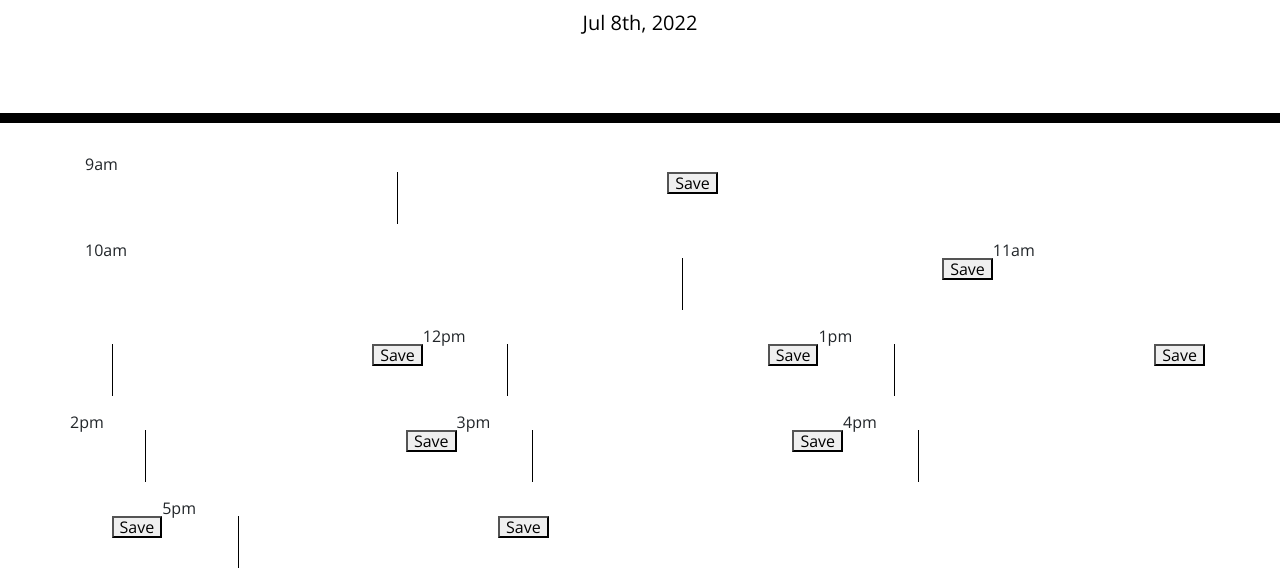
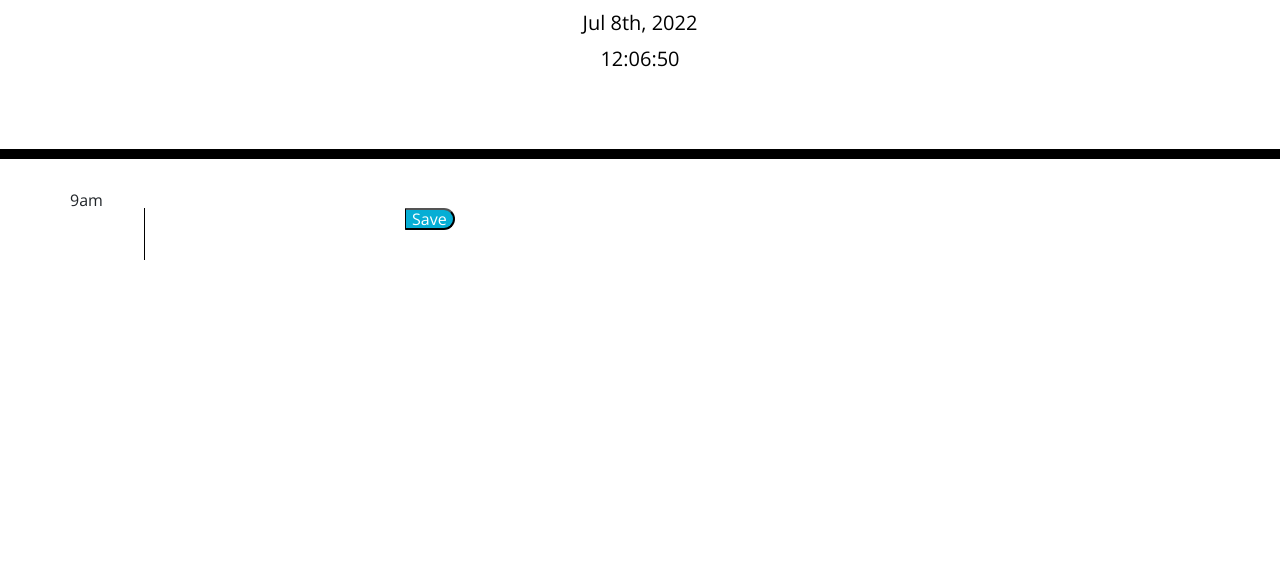
Before and after one commit to holgateb/work-day-scheduler, a plain HTML site: page index.html in a window 1280 px wide. Shown: the part 181-758 px from the top of the page. Drawn offline with nearby package versions, Linux system fonts and the light colour scheme; files that its build step writes are made by us from their sources.

Commit message:
finished for loop.

```diff
--- a/assets/css/style.css
+++ b/assets/css/style.css
@@ -12,6 +12,10 @@ textarea {
   color: #000000;
   border-left: 1px solid black;
   padding: 10px;
+}
+
+.timeblocks {
+  justify-content: center;
 }
 
 .jumbotron {
--- a/index.html
+++ b/index.html
@@ -18,89 +18,29 @@
       href="https://fonts.googleapis.com/css?family=Open+Sans&display=swap"
       rel="stylesheet"
     />
-    <link rel="stylesheet" href="style.css" />
+    <link rel="stylesheet" href="./assets/css/style.css" />
+
     <title>Work Day Scheduler</title>
   </head>
 
   <body>
+
     <header class="jumbotron">
       <h1 class="display-3">Work Day Scheduler</h1>
       <p class="lead">A simple calendar app for scheduling your work day</p>
       <p id="currentDay" class="lead">text</p>
+      <p id="currentTime" class="lead">text</p>
     </header>
+
     <div class="container" id="timeblocks">
       <!-- Timeblocks go here -->
       <div class="row">
-        <div class="col-3">9am</div>
+        <div>9am</div>
         <div>
-          <textarea name="" id="" class="col-6"></textarea>
+          <textarea ></textarea>
         </div>
         <div>
-          <button data-hour="9">Save</button>
-        </div>
-
-        <div class="col-6">10am</div>
-        <div>
-          <textarea name="" id=""></textarea>
-        </div>
-        <div>
-          <button data-hour="10">Save</button>
-        </div>
-
-        <div>11am</div>
-        <div>
-          <textarea name="" id=""></textarea>
-        </div>
-        <div>
-          <button data-hour="11">Save</button>
-        </div>
-
-        <div>12pm</div>
-        <div>
-          <textarea name="" id=""></textarea>
-        </div>
-        <div>
-          <button data-hour="12">Save</button>
-        </div>
-
-        <div>1pm</div>
-        <div>
-          <textarea name="" id=""></textarea>
-        </div>
-        <div>
-          <button data-hour="13">Save</button>
-        </div>
-
-        <div>2pm</div>
-        <div>
-          <textarea name="" id=""></textarea>
-        </div>
-        <div>
-          <button data-hour="14">Save</button>
-        </div>
-
-        <div>3pm</div>
-        <div>
-          <textarea name="" id=""></textarea>
-        </div>
-        <div>
-          <button data-hour="15">Save</button>
-        </div>
-
-        <div>4pm</div>
-        <div>
-          <textarea name="" id=""></textarea>
-        </div>
-        <div>
-          <button data-hour="16">Save</button>
-        </div>
-
-        <div>5pm</div>
-        <div>
-          <textarea name="" id=""></textarea>
-        </div>
-        <div>
-          <button data-hour="17">Save</button>
+          <button class="saveBtn" data-hour="9">Save</button>
         </div>
       </div>
     </div>
--- a/script.js
+++ b/script.js
@@ -1,34 +1,45 @@
+//DECLARE time entries container element
+
 var containerEL = document.querySelector("timeblocks")
 
 //DECLARE current time
 
-//DECLARE current hour
+var time = moment().format("h:mm:ss");
+$("#currentTime").text(time);
+
+//Declare current day
 
 var today = moment();
 $("#currentDay").text(today.format("MMM Do, YYYY"));
 
 //DECLARE currrent day element
 
-//DECLARE time entries container element
+
 
 //Render a black for each hour of the day
 
-// var myArray = ["asdf", "asdf"] {
-for(var i = 0; i > today.length; i++){
+for (var i = 9; i <= 17; i++) {
 
-};
+    var key = "hour-"+i;
+    //Attempt to get saved data for each hour of the loop
+    var data = "asdf"
+    //compare i to current hour to determine if past present future
 
-//compare i to currrent hour to determine if this hour is past present future
+    var template = `
+    <div class="row">
+    <div>${i}</div>
+    <div class="hour">
+      <textarea>${data}</textarea>
+    </div>
+    <div>
+      <button class="saveBtn" data-hour="${i}">Save</button>
+    </div>
+  </div>
+  `;
 
-//attempt to get the saved data for the hour of loop
-// var data = "hour-"+i
-
-// var data = ["asdf"]
-
+}
 
 //APPEND html to container element
-
-// }
 
 //set up a click event listener on the container
 
```
